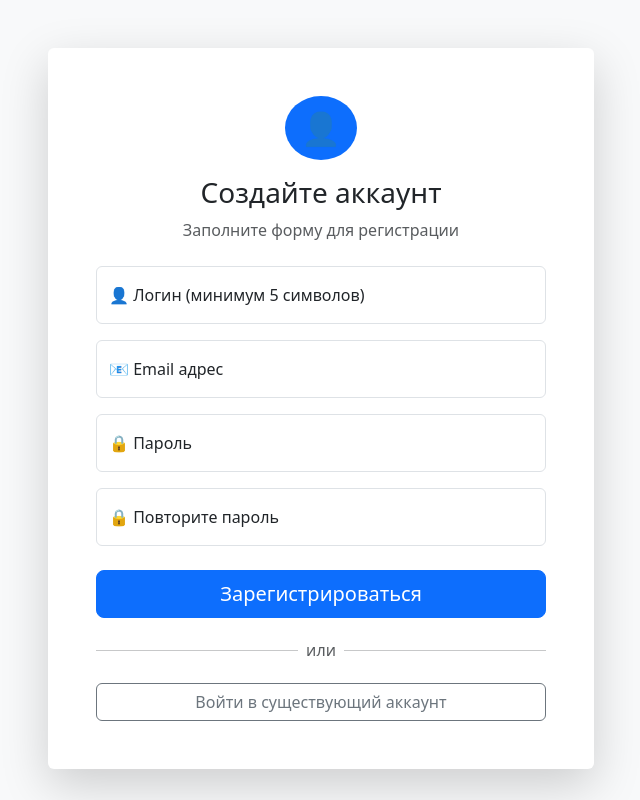
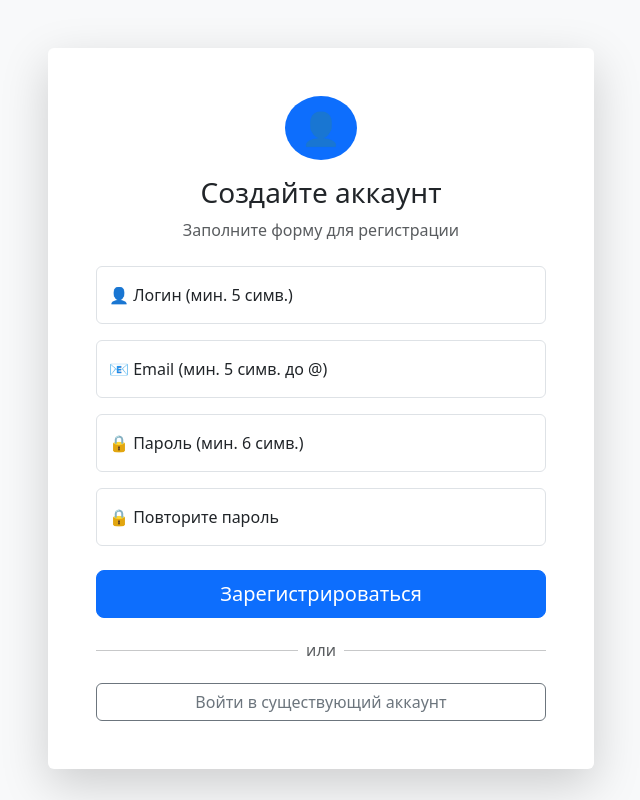
Before and after one commit to dique1337/dubchenko-pr35-weather, a PHP site: page /register.php in a window 1280 px wide. Shown: the whole page, without its empty margins (319-959 px from the left). Run offline with PHP 8.4, Linux system fonts and the light colour scheme.

Commit message:
DEMO-78-исправлена минимальная длина email

```diff
--- a/register.php
+++ b/register.php
@@ -8,6 +8,7 @@ $success = '';
 
 if ($_SERVER['REQUEST_METHOD'] === 'POST') {
 
+    // Ввод кода подтверждения
     if (isset($_POST['code_submit'])) {
         $login = trim($_POST['login']);
         $code  = trim($_POST['code']);
@@ -29,14 +30,20 @@ if ($_SERVER['REQUEST_METHOD'] === 'POST') {
         }
 
     } else {
+        // Регистрация нового пользователя
         $login    = trim($_POST['login']);
         $email    = trim($_POST['email']);
         $password = $_POST['password'];
         $confirm  = $_POST['confirm'];
 
-        // --- ДОБАВЛЕНА ПРОВЕРКА ЛОГИНА ---
+        // Разбиваем email, чтобы проверить длину части до @
+        $email_parts = explode('@', $email);
+        $email_name = $email_parts[0] ?? '';
+
         if (mb_strlen($login) < 5) {
             $error = "Логин должен быть не менее 5 символов";
+        } elseif (mb_strlen($email_name) < 5) {
+            $error = "Название почты (до @) должно быть не менее 5 символов";
         } elseif (substr($email, -10) !== '@gmail.com') {
             $error = "Email должен оканчиваться на @gmail.com";
         } elseif (strlen($password) < 6) {
@@ -100,18 +107,24 @@ if ($_SERVER['REQUEST_METHOD'] === 'POST') {
                         <form method="POST">
                             <div class="form-floating mb-3">
                                 <input type="text" class="form-control" id="login" name="login"
-                                       placeholder="Логин" required minlength="5" value="<?= htmlspecialchars($_POST['login'] ?? '') ?>">
-                                <label for="login">👤 Логин (минимум 5 символов)</label>
+                                       placeholder="Логин" required minlength="5"
+                                       value="<?= htmlspecialchars($_POST['login'] ?? '') ?>">
+                                <label for="login">👤 Логин (мин. 5 симв.)</label>
                             </div>
+
                             <div class="form-floating mb-3">
                                 <input type="email" class="form-control" id="email" name="email"
-                                       placeholder="Email" required value="<?= htmlspecialchars($_POST['email'] ?? '') ?>">
-                                <label for="email">📧 Email адрес</label>
+                                       placeholder="Email" required
+                                       pattern="[a-zA-Z0-0.]{5,}@gmail\.com"
+                                       title="Минимум 5 символов до @gmail.com"
+                                       value="<?= htmlspecialchars($_POST['email'] ?? '') ?>">
+                                <label for="email">📧 Email (мин. 5 симв. до @)</label>
                             </div>
+
                             <div class="form-floating mb-3">
                                 <input type="password" class="form-control" id="password" name="password"
                                        placeholder="Пароль" required minlength="6">
-                                <label for="password">🔒 Пароль</label>
+                                <label for="password">🔒 Пароль (мин. 6 симв.)</label>
                             </div>
                             <div class="form-floating mb-4">
                                 <input type="password" class="form-control" id="confirm" name="confirm"
```
